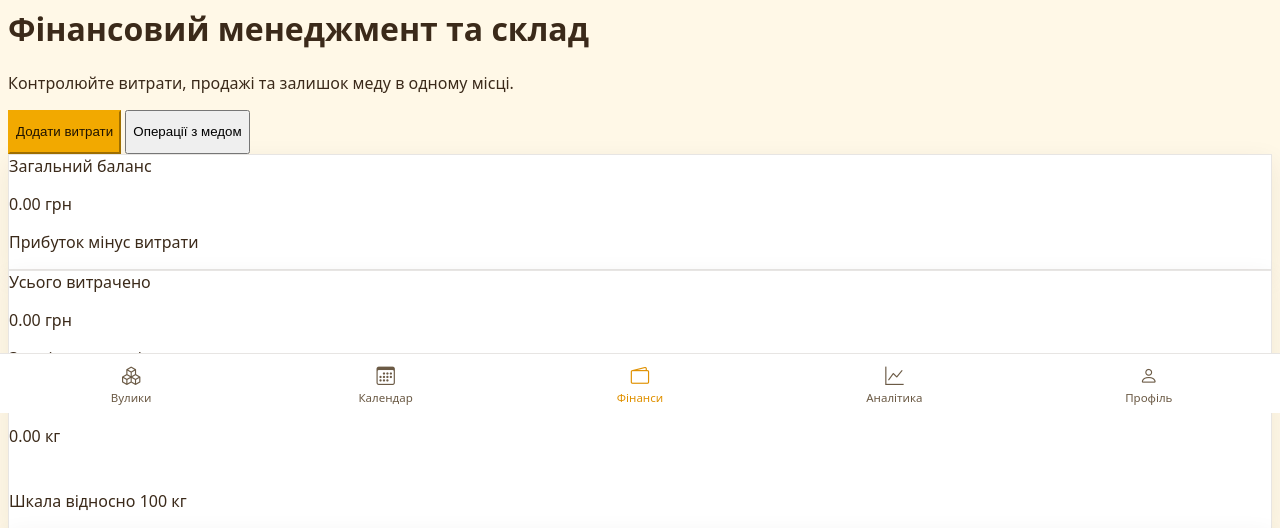
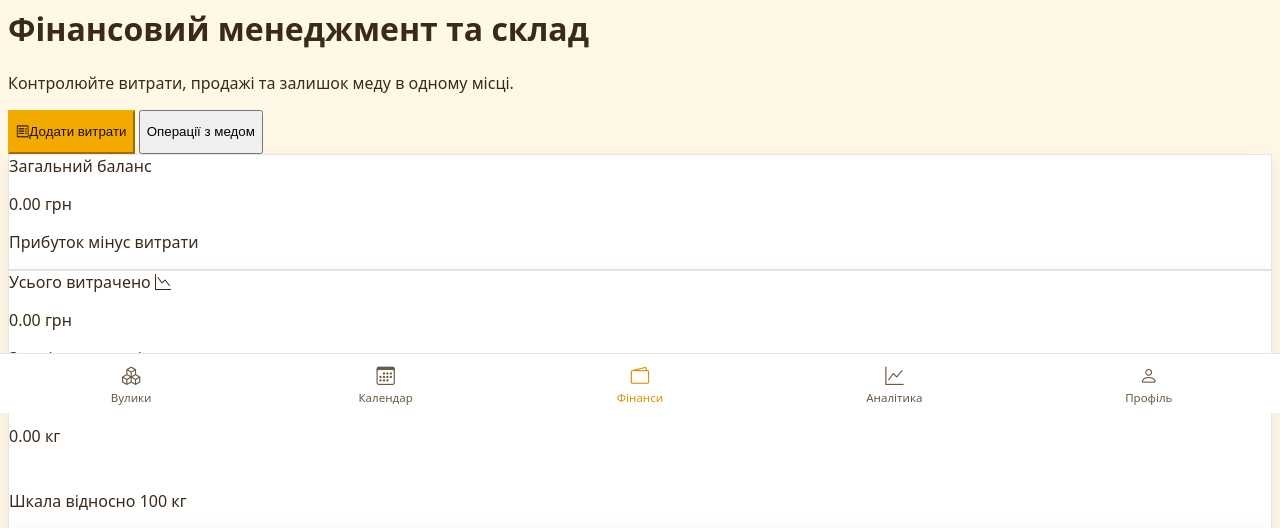
Before and after one commit to EsegyCode/BeeLabWeb, a Flask app: page /finance in a window 1280 px wide. Shown: the part 387-915 px from the top of the page. Run offline with Flask 3, Linux system fonts and the light colour scheme; the visitor is signed in with stand-in values (Sample User, id 1); data that the repository does not hold is empty.

Commit message:
feat(frontend): stage G finance cleanup

```diff
--- a/templates/finance.html
+++ b/templates/finance.html
@@ -10,10 +10,10 @@
         </div>
         <div class="d-flex flex-column flex-sm-row gap-2">
             <button type="button" class="btn btn-orange shadow-sm" data-bs-toggle="modal" data-bs-target="#expenseModal">
-                <i class="fas fa-receipt me-2"></i>Додати витрати
+                <i class="bi bi-receipt me-2"></i>Додати витрати
             </button>
             <button type="button" class="btn btn-outline-orange bg-white shadow-sm" data-bs-toggle="modal" data-bs-target="#honeyModal">
-                <i class="fas fa-jar me-2"></i>Операції з медом
+                <i class="bi bi-jar me-2"></i>Операції з медом
             </button>
         </div>
     </div>
@@ -25,7 +25,7 @@
                     <div class="d-flex align-items-center justify-content-between mb-3">
                         <span class="text-muted fw-semibold">Загальний баланс</span>
                         <span class="d-inline-flex align-items-center justify-content-center rounded-3 bg-soft text-orange p-2">
-                            <i class="fas fa-scale-balanced"></i>
+                            <i class="bi bi-scales"></i>
                         </span>
                     </div>
                     <p class="display-6 fw-bold mb-1">{{ "%.2f"|format(stats.balance) }} грн</p>
@@ -39,7 +39,7 @@
                     <div class="d-flex align-items-center justify-content-between mb-3">
                         <span class="text-muted fw-semibold">Усього витрачено</span>
                         <span class="d-inline-flex align-items-center justify-content-center rounded-3 bg-danger-subtle text-danger p-2">
-                            <i class="fas fa-arrow-trend-down"></i>
+                            <i class="bi bi-graph-down"></i>
                         </span>
                     </div>
                     <p class="display-6 fw-bold mb-1">{{ "%.2f"|format(stats.total_expenses) }} грн</p>
@@ -53,7 +53,7 @@
                     <div class="d-flex align-items-center justify-content-between mb-3">
                         <span class="text-muted fw-semibold">Залишок меду</span>
                         <span class="d-inline-flex align-items-center justify-content-center rounded-3 bg-warning-subtle text-warning-emphasis p-2">
-                            <i class="fas fa-box-open"></i>
+                            <i class="bi bi-box"></i>
                         </span>
                     </div>
                     <p class="display-6 fw-bold mb-3">{{ "%.2f"|format(stats.stock_kg) }} кг</p>
```
